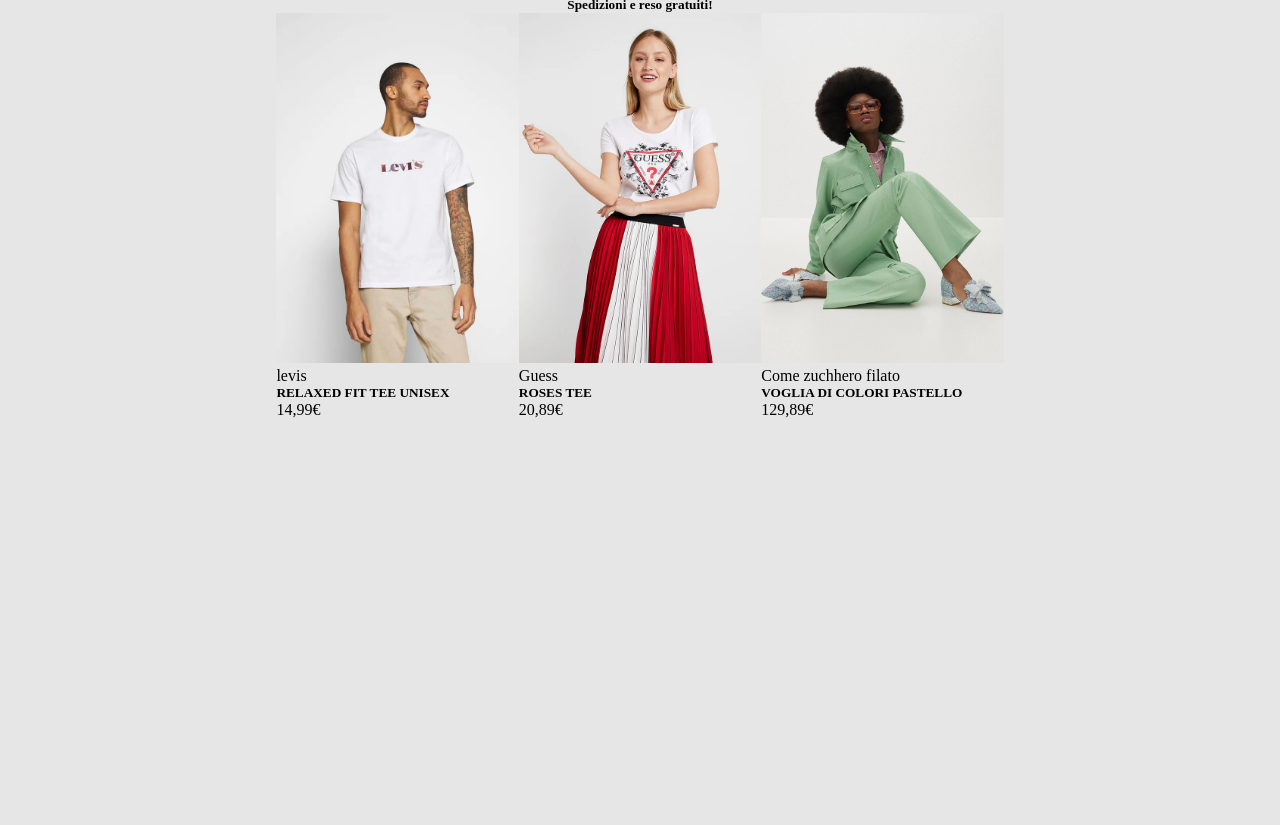
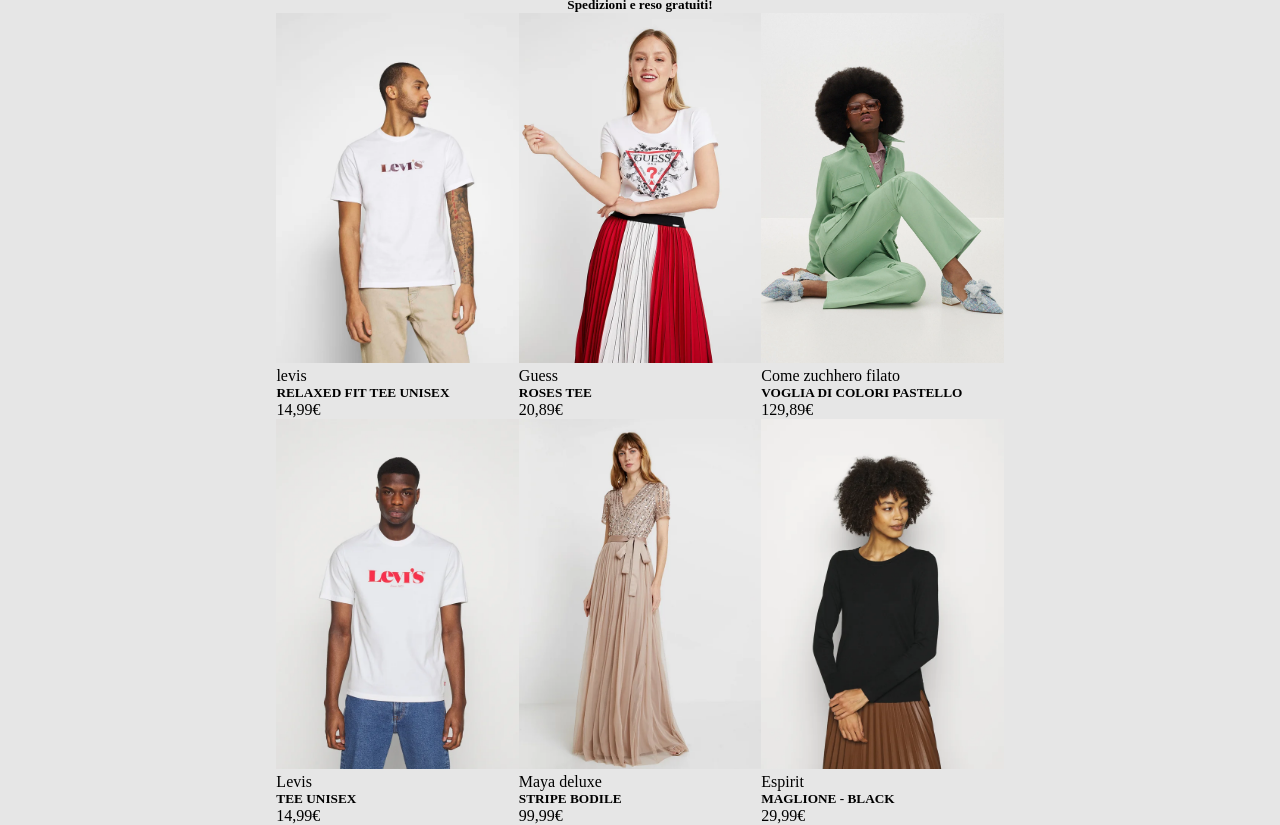
Before and after one commit to Burdusa-Daniel/html-css-boolando, a plain HTML site: page index.html in a window 1280 px wide. Shown: the part 69-894 px from the top of the page. Before the commit the page ends 800 px from the top, so only its background shows below. Drawn offline with Linux system fonts and the light colour scheme.

Commit message:
complete layout

```diff
--- a/css/style.css
+++ b/css/style.css
@@ -16,6 +16,10 @@ header {
 
 
 }
+.father_main{
+    width: 70%;
+    margin: auto;
+}
 .width{
     width: 70%;
 }
@@ -24,15 +28,15 @@ header {
     justify-content: space-between;
     align-content: center;
 }
-main{
-    justify-content: center;
-}
+
+
 .center_flex{
     display: flex;
     justify-content: center;
     align-self: center;
     flex-wrap: wrap;
 }
+
 .mt_20 {
     margin-top: 20px;
 }
--- a/index.html
+++ b/index.html
@@ -27,14 +27,14 @@
             </div>
         </div>
     </header>
-    <main>
+    <main class="father_main">
         <div class="center_flex mt_20">
             <div>
                 <h3>Boolando</h3>
                 <h5>Spedizioni e reso gratuiti!</h5>
             </div>
         </div>
-        <div class="center_flex ">
+        <div class="center_flex  ">
             <div>
                 <!--prima immagine  -->
                 <img height="350px" src="./img/1.webp" alt="prima_immagine">
@@ -62,7 +62,33 @@
                     <p>129,89€</p>
                 </div>
             </div>
-            <!--  -->
+            <!-- quarta -->
+            <div>
+                <img  height="350px" src="./img/4.webp" alt="quarta img">
+                <div>
+                    <p>Levis</p>
+                    <h5>TEE UNISEX</h5>
+                    <p>14,99€</p>
+                </div>
+            </div>
+            <!-- quinta -->
+            <div>
+                <img  height="350px" src="./img/5.webp" alt="quinta img">
+                <div>
+                    <p>Maya deluxe</p>
+                    <h5>STRIPE BODILE</h5>
+                    <p>99,99€</p>
+                </div>
+            </div>
+            <!-- sesta -->
+            <div>
+                <img  height="350px" src="./img/6.webp" alt="sesta img">
+                <div>
+                    <p>Espirit</p>
+                    <h5>MAGLIONE - BLACK</h5>
+                    <p>29,99€</p>
+                </div>
+            </div>
         </div>
     </main>
     <footer>
```
